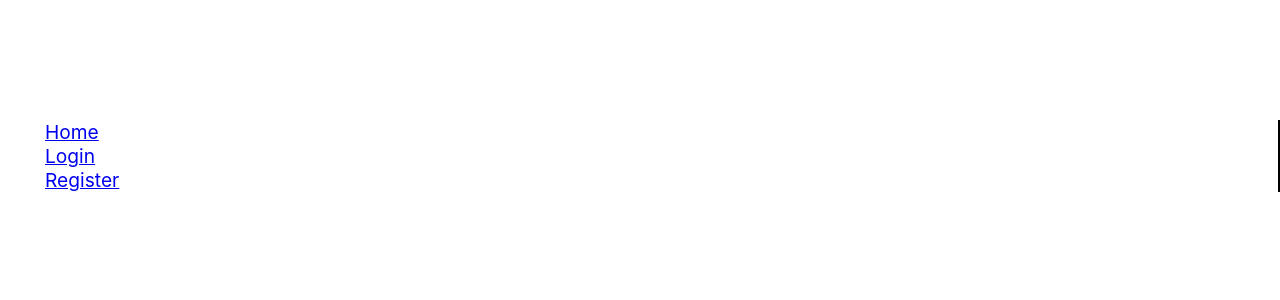
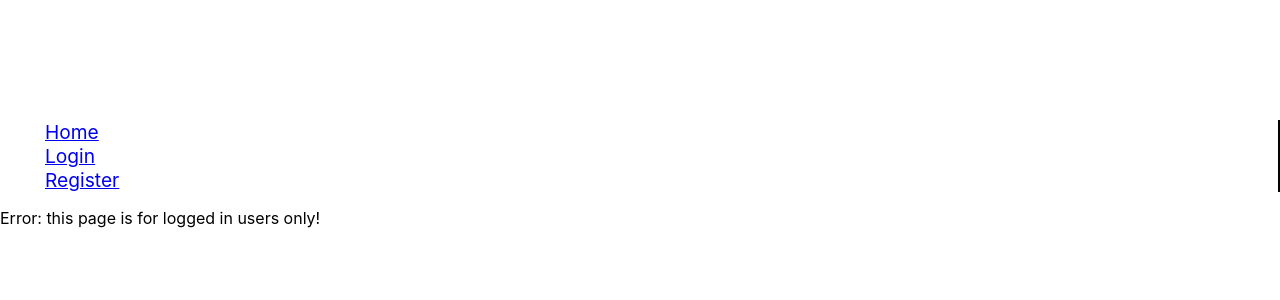
Before and after one commit to girl-power-5/coffee-and-llamas, a React (Create React App) app in the folder client/: page /dashboard in a window 1280 px wide. Shown: the top 300 px of the page. Built offline with nearby package versions, Linux system fonts and the light colour scheme; no server answers.

Commit message:
rever dashboard component

```diff
--- a/client/src/components/Dashboard.js
+++ b/client/src/components/Dashboard.js
@@ -4,6 +4,11 @@ import React from 'react';
 export default function Dashboard(props) {
   return (
     <React.Fragment>
+     {props.isLoggedIn ? (
+      <p>Welcome to the protected page {props.username}</p>
+    ) : (
+      <p>Error: this page is for logged in users only!</p>
+    )}
   </React.Fragment>
   )
 }
```
